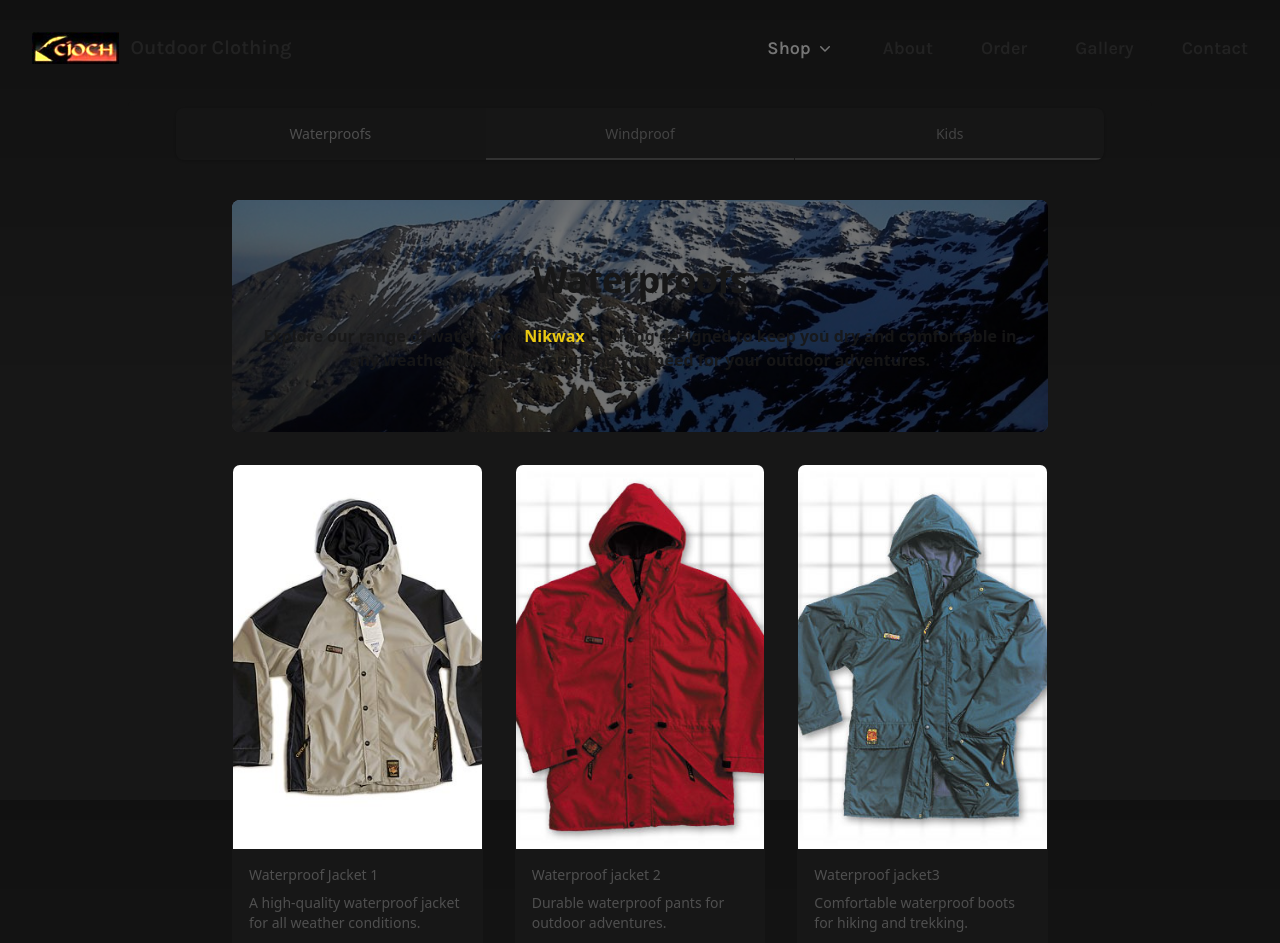
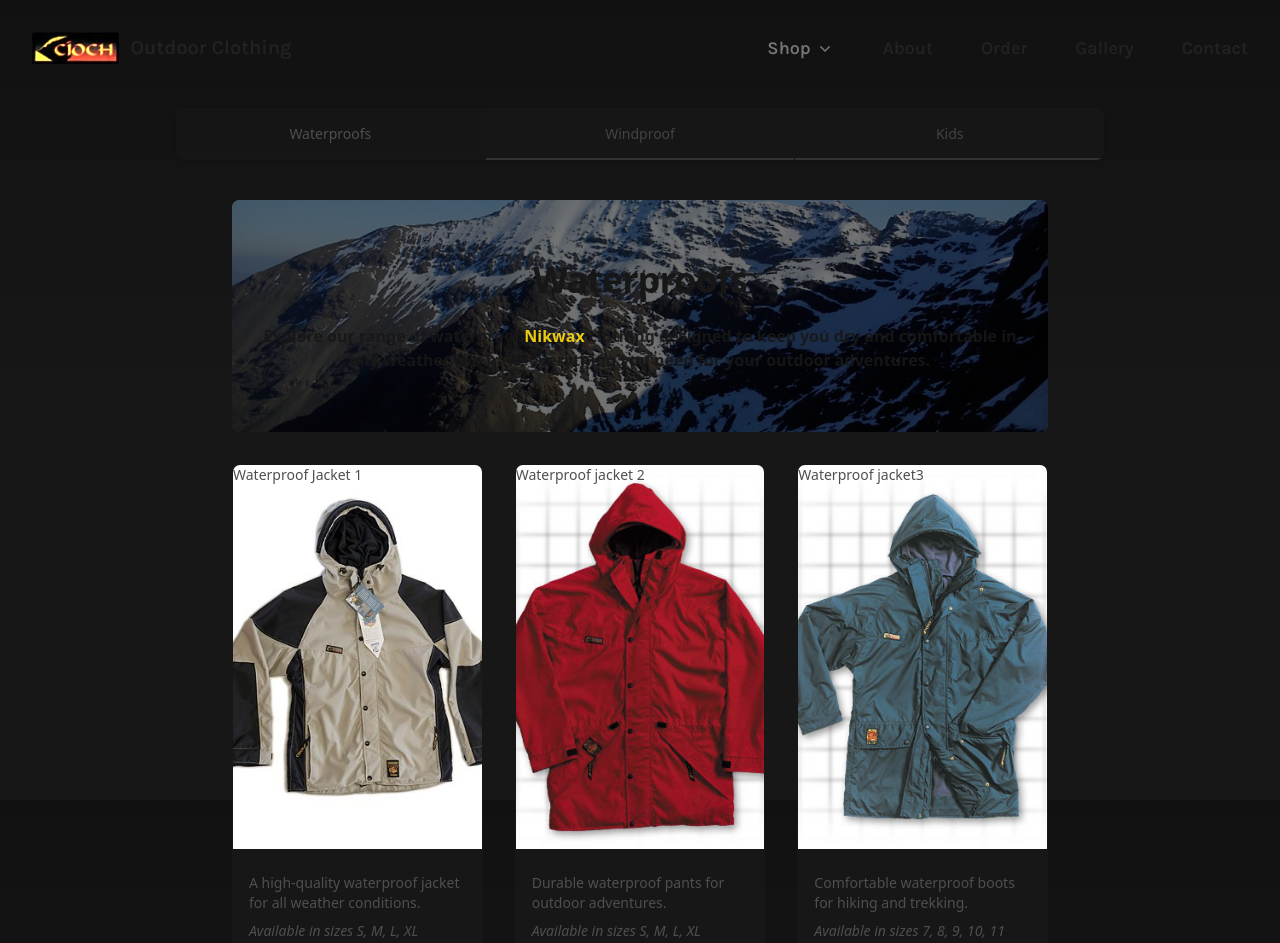
Before and after one commit to lpscrim/cioch, a Next.js app: page /shop/waterproof in a window 1280 px wide. Shown: the top 943 px of the page. Built offline with nearby package versions, Linux system fonts and the light colour scheme; a web font is replaced by a local one.

Commit message:
Refactor ProductCard component: replace href with slug for dynamic product links

```diff
--- a/components/shop/productCard.tsx
+++ b/components/shop/productCard.tsx
@@ -3,23 +3,23 @@
   product: {
     id,
     name,
-    href,
     imageSrc,
     imageAlt,
     description,
     options,
     price,
+    slug,
   },
 }: {
   product: {
     id: number;
     name: string;
-    href: string;
     imageSrc: string;
     imageAlt: string;
     description: string;
     options: string;
     price: string;
+    slug: string;
   };
 }) {
   return (
@@ -36,7 +36,7 @@
               />
               <div className="flex flex-1 flex-col space-y-2 p-4">
                 <h3 className="text-sm font-medium text-text-secondary">
-                  <a href={href}>
+                  <a href={`/shop/product/${slug}`} className="absolute inset-0">
                     <span aria-hidden="true" className="absolute inset-0" />
                     {name}
                   </a>
```
